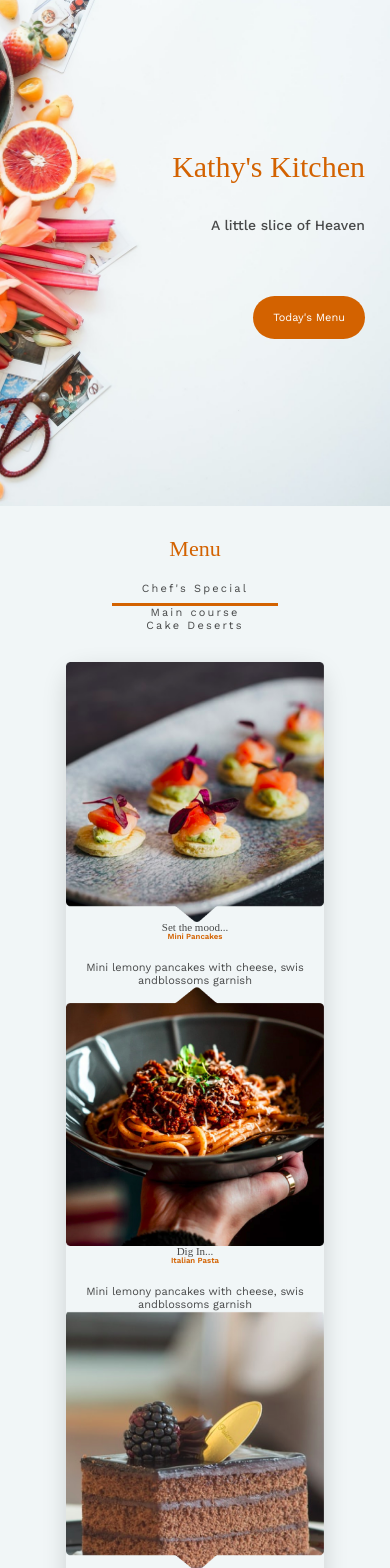
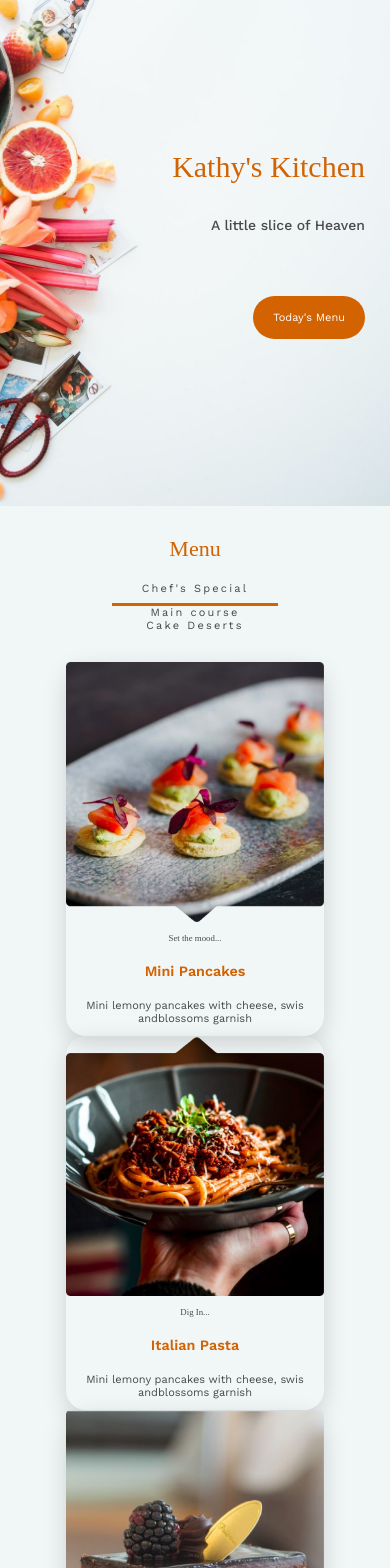
Before and after one commit to M-Tee/Kathys-Kitchen, a Vue app: page /#/ in a window 390 px wide. Before the commit this address led to /#/about. Shown: the top 1568 px of the page. Built offline with nearby package versions, Linux system fonts and the light colour scheme; a web font is replaced by a local one.

Commit message:
adjust Chefs-special styles for smaller screens

```diff
--- a/src/components/chefSpecial.vue
+++ b/src/components/chefSpecial.vue
@@ -4,7 +4,6 @@
       :key="content.id"
       v-for="content in Specials"
       :content="content"
-      class="card"
     ></scard>
   </div>
 </template>
@@ -51,21 +50,17 @@ export default {
 </script>
 
 <style scoped>
-
-.card {
-  margin: 0;
-  display: flex;
-  flex-direction: column;
-}
-.menuContent{
+.menuContent {
   box-shadow: 0px 8px 24px rgba(0, 0, 0, 0.15);
 }
 .menuContent :nth-child(2) {
   flex-direction: column-reverse;
-  margin-top: -1px;
 }
 
 @media only screen and (max-width: 600px) {
+  .menuContent {
+    box-shadow: unset;
+  }
   .menuContent :nth-child(2) {
     flex-direction: column;
   }
--- a/src/components/sCard.vue
+++ b/src/components/sCard.vue
@@ -1,12 +1,11 @@
 <template>
- <div >
-            <img :src="content.image" alt="Image">
-
+  <div class="card">
+    <img :src="content.image" alt="Image" />
     <div class="details">
-              <p class="storyline" > {{content.phrase}} </p>
-              <h3 class="name"> {{content.name}} </h3>
+      <p class="storyline">{{ content.phrase }}</p>
+      <h3 class="name">{{ content.name }}</h3>
       <p class="description">
-                  {{content.description}}
+        {{ content.description }}
       </p>
     </div>
   </div>
@@ -20,24 +19,30 @@ export default {
 </script>
 
 <style scoped>
+.card {
+  margin: 0;
+  display: flex;
+  flex-direction: column;
+}
 img {
   width: 100%;
+  flex: 1;
 }
 
 .details {
-  /* padding: 7em 30px 10px; */
   text-align: center;
+  padding: 1em;
+  /* padding: 6em 1em; */
+  flex: 4;
 }
-img,
-.details{
-  flex: 1;
-}
+
 .storyline {
   font-family: "Tillana", cursive;
   font-weight: 300;
+  font-size: 0.8em;
 }
 .name {
-  font-size: 2.0vw;
+  font-size: 1.3em;
   color: #d36200;
   font-weight: 600;
   margin: 20px 0;
@@ -46,8 +51,14 @@ img,
   font-weight: lighter;
   white-space: normal;
 }
-pre {
-  font-family: Work Sans;
+
+@media only screen and (max-width: 768px) {
 }
 
+@media only screen and (max-width: 600px) {
+  .card {
+    box-shadow: 0px 8px 24px rgba(0, 0, 0, 0.15);
+    border-radius: 20px;
+  }
+}
 </style>
```
Lines whose indentation alone changed are shown as unchanged.
